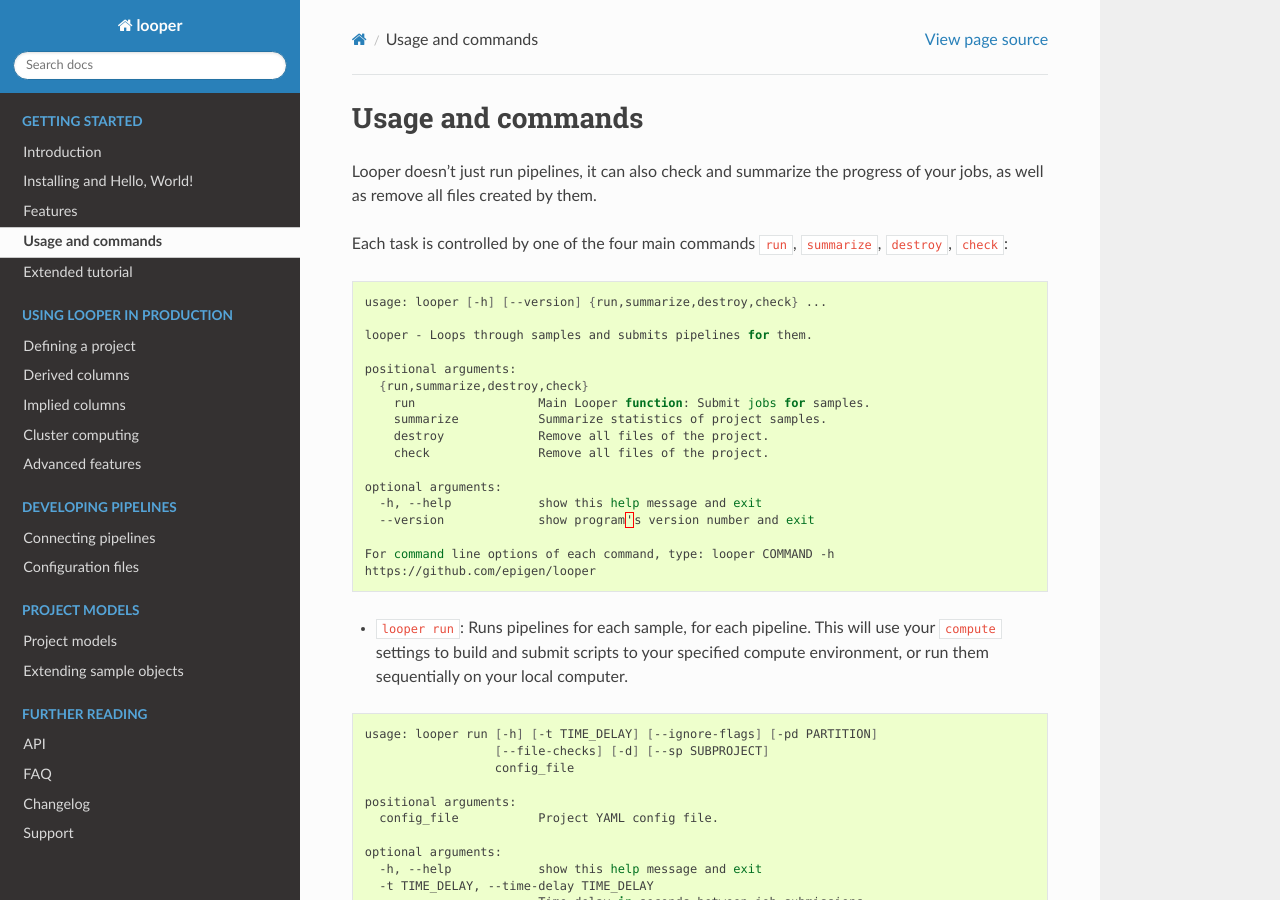
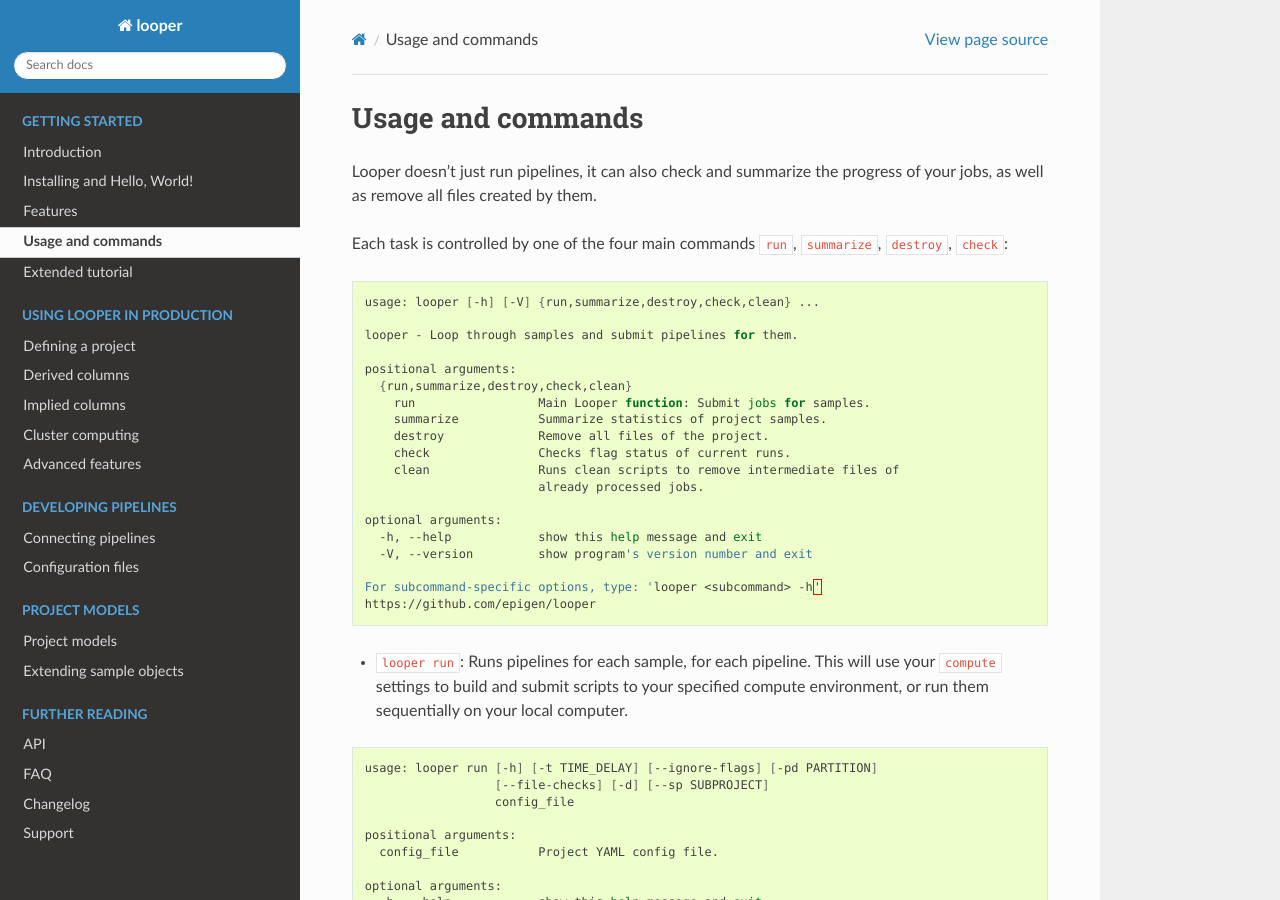
Before and after one commit to pepkit/peppy, a Sphinx documentation site: the page built from doc/source/usage-and-commands.rst, in a window 1280 px wide and 900 px high. Built offline with Sphinx 7.4.7 and the Read the Docs theme 2.0.0, drawn with Linux system fonts in a browser that asks for light colours.

Commit message:
update usage

```diff
--- a/doc/source/usage-and-commands.rst
+++ b/doc/source/usage-and-commands.rst
@@ -9,22 +9,24 @@
 
 .. code-block:: bash
 
-  usage: looper [-h] [--version] {run,summarize,destroy,check} ...
+  usage: looper [-h] [-V] {run,summarize,destroy,check,clean} ...
 
-  looper - Loops through samples and submits pipelines for them.
+  looper - Loop through samples and submit pipelines for them.
 
   positional arguments:
-    {run,summarize,destroy,check}
+    {run,summarize,destroy,check,clean}
       run                 Main Looper function: Submit jobs for samples.
       summarize           Summarize statistics of project samples.
       destroy             Remove all files of the project.
-      check               Remove all files of the project.
+      check               Checks flag status of current runs.
+      clean               Runs clean scripts to remove intermediate files of
+                          already processed jobs.
 
   optional arguments:
     -h, --help            show this help message and exit
-    --version             show program's version number and exit
+    -V, --version         show program's version number and exit
 
-  For command line options of each command, type: looper COMMAND -h
+  For subcommand-specific options, type: 'looper <subcommand> -h'
   https://github.com/epigen/looper
 
 
```
